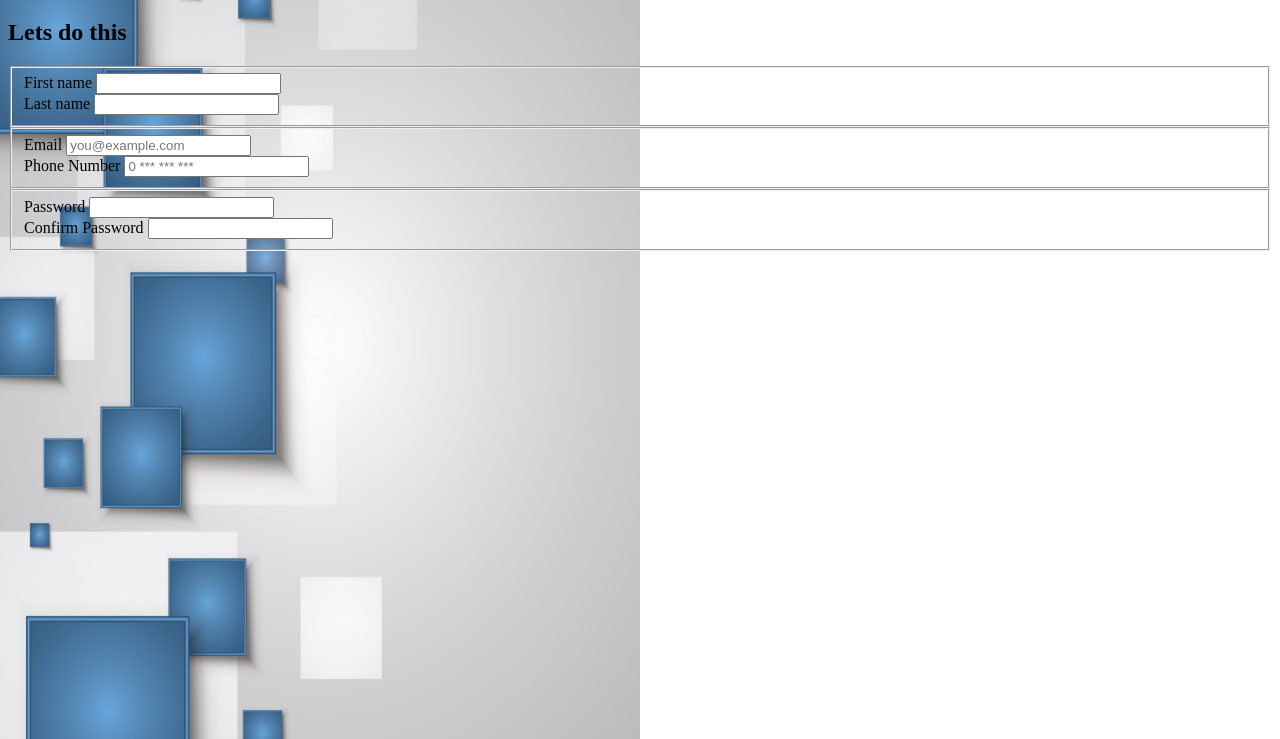
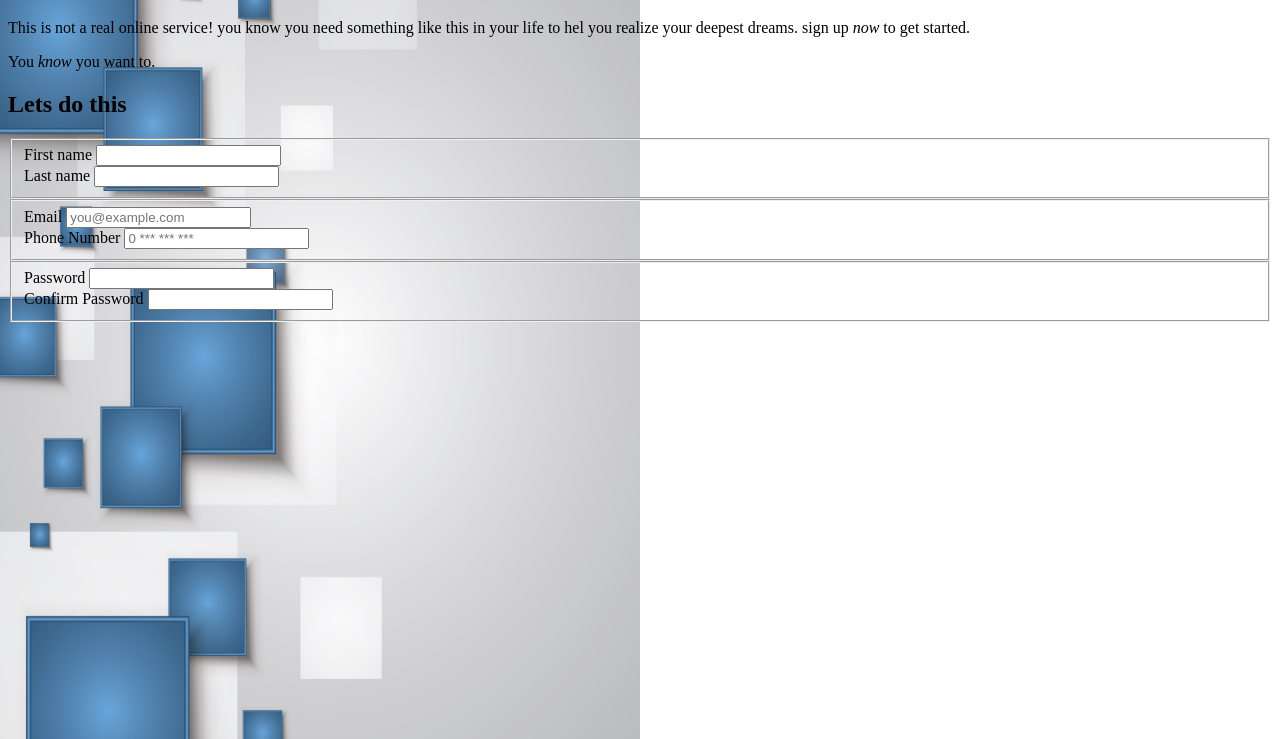
Before and after one commit to Oscar-Luntha/TOP-signup, a plain HTML site: page index.html in a window 1280 px wide. Shown: the part 61-800 px from the top of the page. Drawn offline with Linux system fonts and the light colour scheme.

Commit message:
add descriptive text to the page

```diff
--- a/index.html
+++ b/index.html
@@ -10,7 +10,17 @@
     <div>
         <h1>ODIN</h1>
     </div>
-    <form action="">
+
+    <div>
+        <p>
+            This is not a real online service! you know you need something
+            like this in your life to hel you realize your deepest dreams.
+            sign up <em>now</em> to get started.
+        </p>
+        <p>
+            You <em>know</em> you want to.
+        </p>
+        <form action="">
         <h2>Lets do this</h2>
         <fieldset>
             <div>
@@ -44,5 +54,7 @@
         </fieldset>
 
     </form>
+    </div>
+
 </body>
 </html>
```
